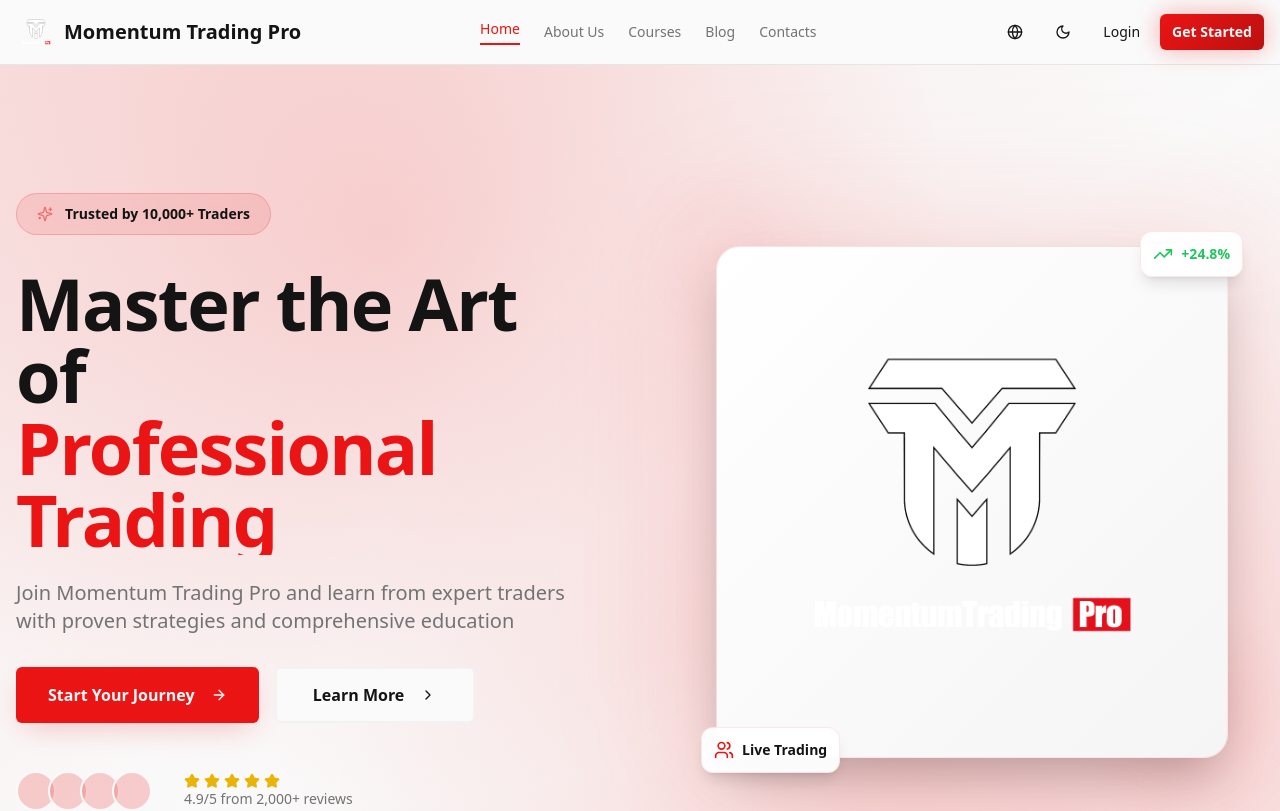
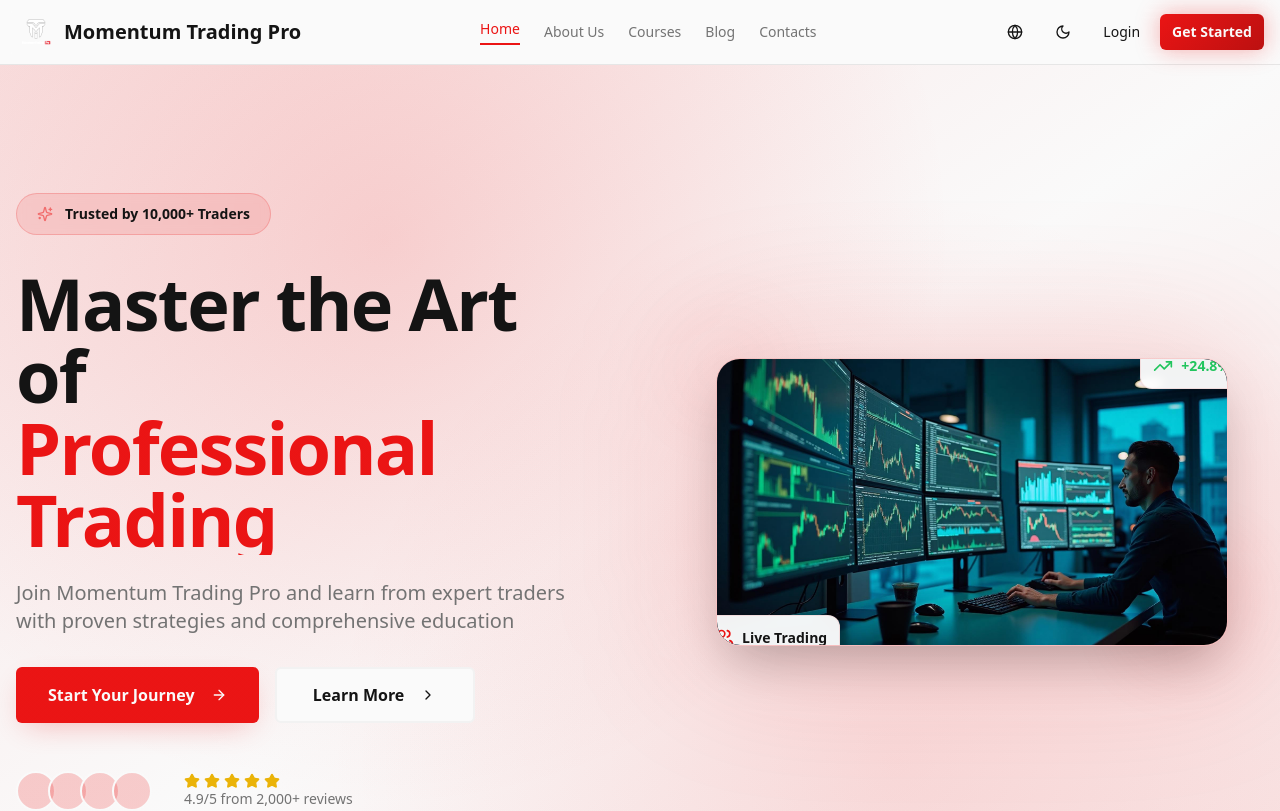
Before and after one commit to VAYZARD7/momentum-pro-nexus, a React (Vite) app: page / in a window 1280 px wide. Shown: the top 811 px of the page. Built offline with nearby package versions, Linux system fonts and the light colour scheme.

Commit message:
Update homepage hero image
Change the hero section image on the homepage from the logo to another image.

```diff
--- a/src/pages/Index.tsx
+++ b/src/pages/Index.tsx
@@ -7,6 +7,7 @@ import { Card, CardContent, CardDescription, CardHeader, CardTitle } from '@/com
 import { Badge } from '@/components/ui/badge';
 import { TrendingUp, Users, Award, BookOpen, Target, Shield, UserCheck, Settings, BarChart3, Star, ChevronRight, ArrowRight, Sparkles, Clock, CheckCircle2, Globe, Zap } from 'lucide-react';
 import { Link } from 'react-router-dom';
+import heroTradingImage from '@/assets/hero-trading.jpg';
 
 const Index = () => {
   const { t } = useLanguage();
@@ -154,11 +155,11 @@ const Index = () => {
                 {/* Main visual container */}
                 <div className="relative">
                   <div className="absolute inset-0 bg-gradient-to-br from-primary/10 to-accent/10 rounded-3xl blur-3xl animate-pulse-glow" />
-                  <div className="relative bg-gradient-to-br from-card to-secondary p-8 rounded-3xl border border-primary/10 shadow-2xl backdrop-blur-sm">
+                  <div className="relative overflow-hidden rounded-3xl border border-primary/10 shadow-2xl">
                     <img
-                      src="/lovable-uploads/701e2577-a558-403d-8c6e-431a07b48399.png"
+                      src={heroTradingImage}
                       alt="Professional Trading Platform"
-                      className="w-full h-auto object-contain animate-float"
+                      className="w-full h-auto object-cover animate-fade-in"
                     />
 
                     {/* Floating stats cards */}
```
Also changed, not shown: src/assets/hero-trading.jpg (added).
